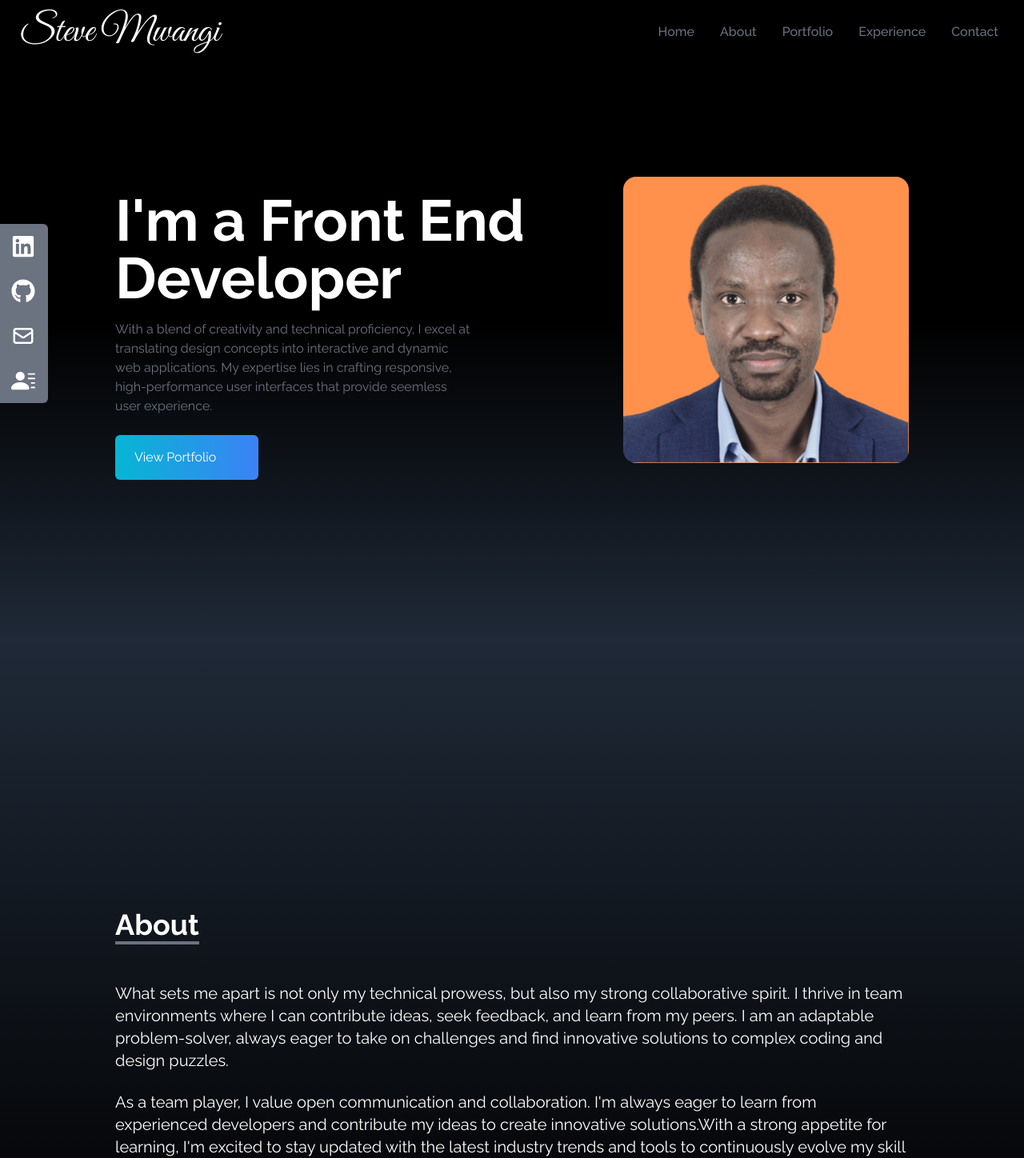
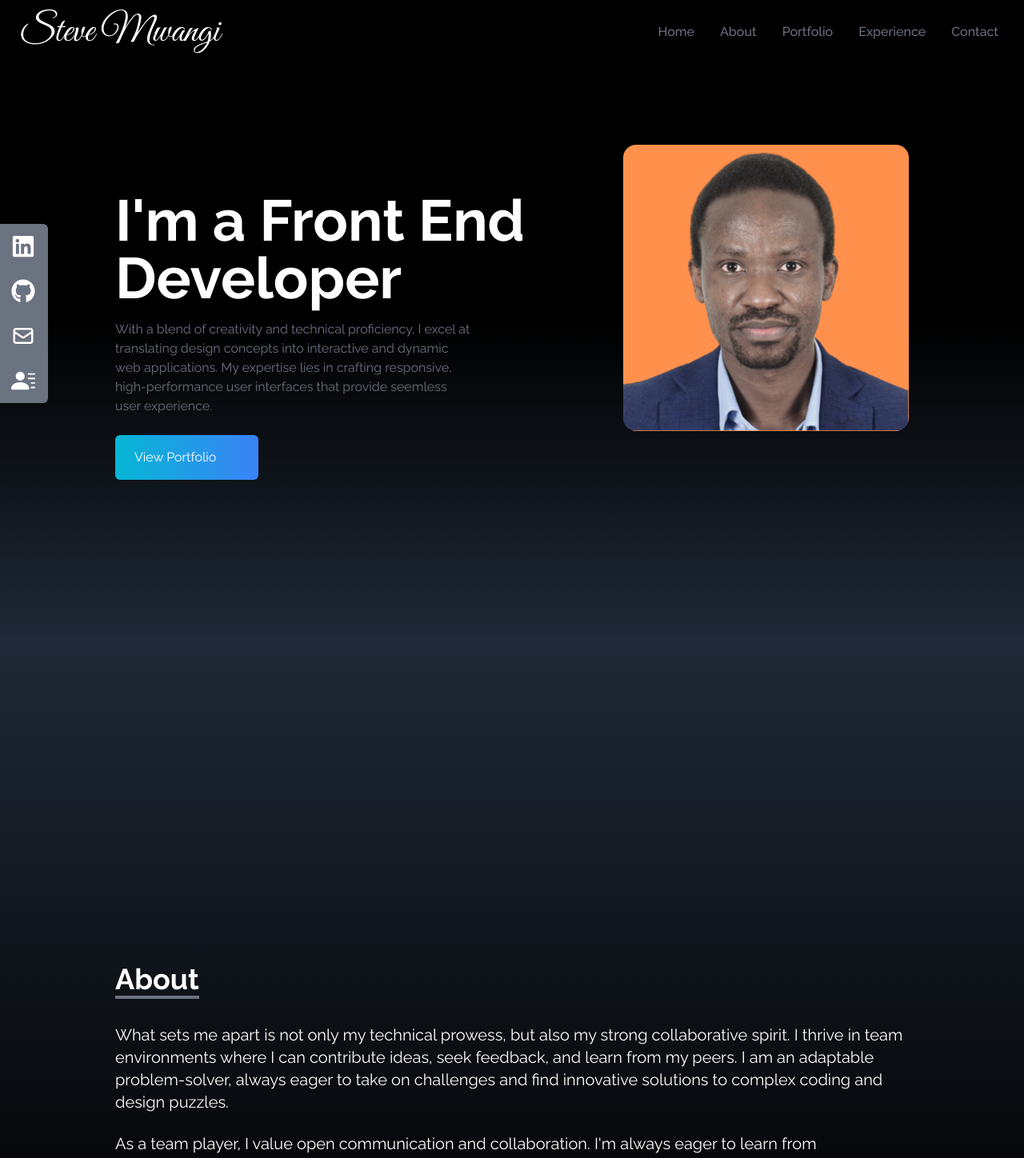
Before and after one commit to SteveMuiyuro/Portfolio_Site, a React (Vite) app: page / in a window 1280 px wide. Shown: the top 1448 px of the page at 80% size. Built offline with nearby package versions, Linux system fonts and the light colour scheme; some icons are missing; a web font is replaced by a local one.

Commit message:
Update margin

```diff
--- a/src/components/About.jsx
+++ b/src/components/About.jsx
@@ -7,7 +7,7 @@ export default function About() {
       className="w-full h-screen bg-gradient-to-b from-gray-800 to-black text-white "
     >
       <div className="max-w-screen-lg p-4 mx-auto flex flex-col justify-center w-full h-full ">
-        <div className="pb-8 mt-60">
+        <div className="pb-4 mt-80 pt-10">
           <p className="text-4xl font-bold inline border-b-4 border-gray-500">
             About
           </p>
--- a/src/components/Home.jsx
+++ b/src/components/Home.jsx
@@ -34,11 +34,11 @@ export default function Home() {
             </Link>
           </div>
         </div>
-        <div>
+        <div className="pb-20">
           <img
             src={myImage}
             alt="my profile"
-            className="rounded-2xl mx-auto v-2/3 md:w-full"
+            className="rounded-2xl mx-auto v-2/3 md:w-full "
           />
         </div>
       </div>
```
